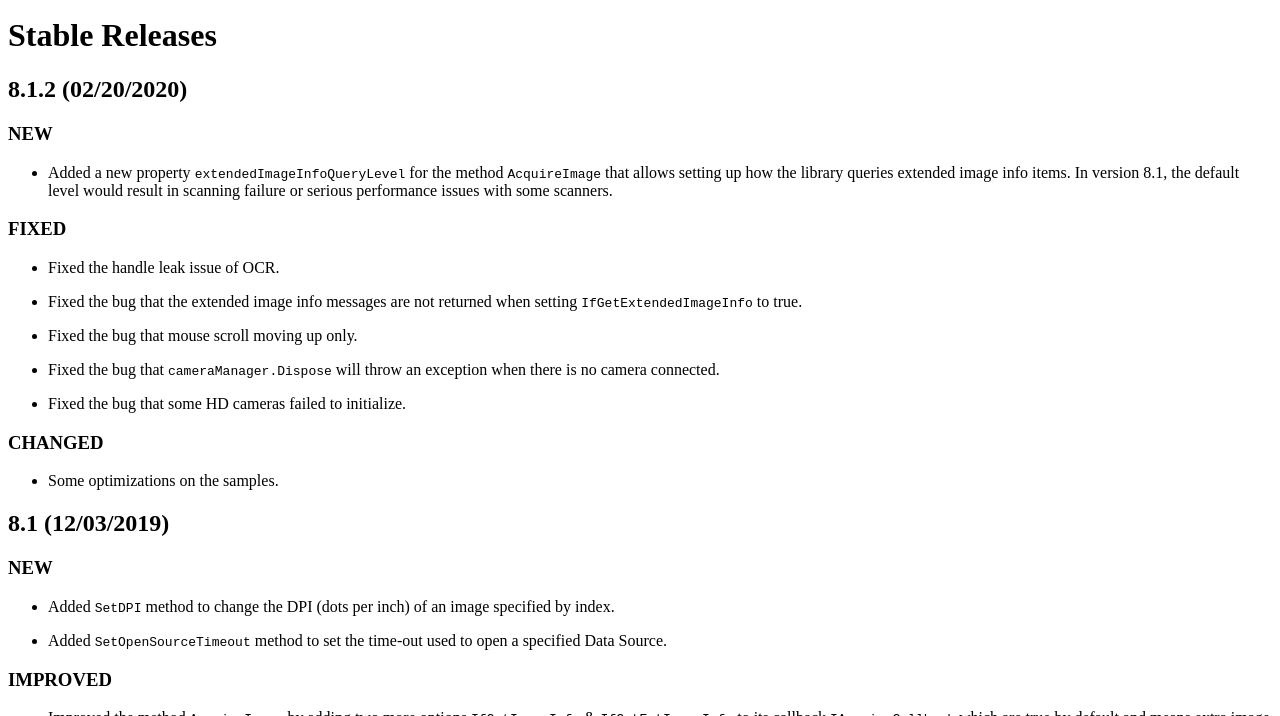
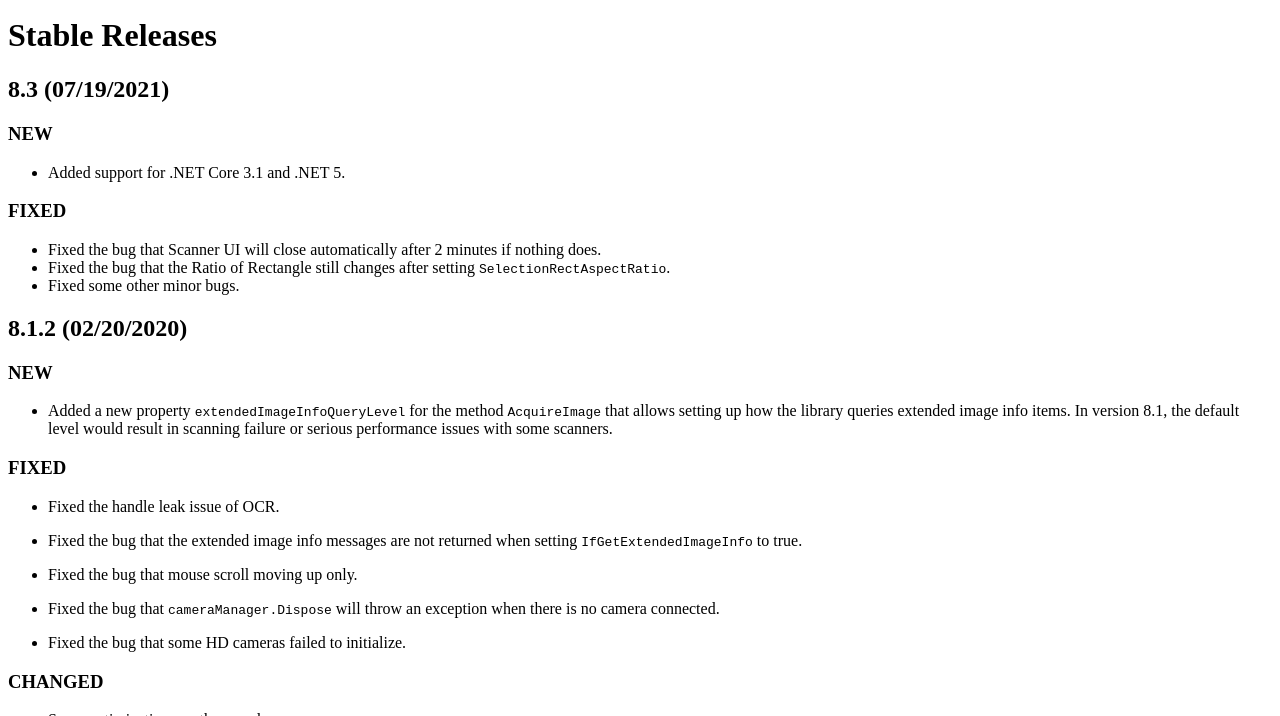
Before and after one commit to dynamsoft-docs/dotnet-twain-docs, a Jekyll site: the page built from release-notes/release-notes.md, in a window 1280 px wide and 900 px high, scrolled down 869 px, cut to the strip 184-900 px from the top of the window. Built offline with Jekyll 4.4.1, drawn with Linux system fonts in a browser that asks for light colours.

Commit message:
Update release-notes.md

```diff
--- a/release-notes/release-notes.md
+++ b/release-notes/release-notes.md
@@ -8,6 +8,18 @@
 ---
 
 # Stable Releases
+
+## 8.3 (07/19/2021)
+
+### NEW
+
+* Added support for .NET Core 3.1 and .NET 5.
+
+### FIXED
+
+* Fixed the bug that Scanner UI will close automatically after 2 minutes if nothing does.
+* Fixed the bug that the Ratio of Rectangle still changes after setting `SelectionRectAspectRatio`.
+* Fixed some other minor bugs.
 
 ## 8.1.2 (02/20/2020)
 
```
